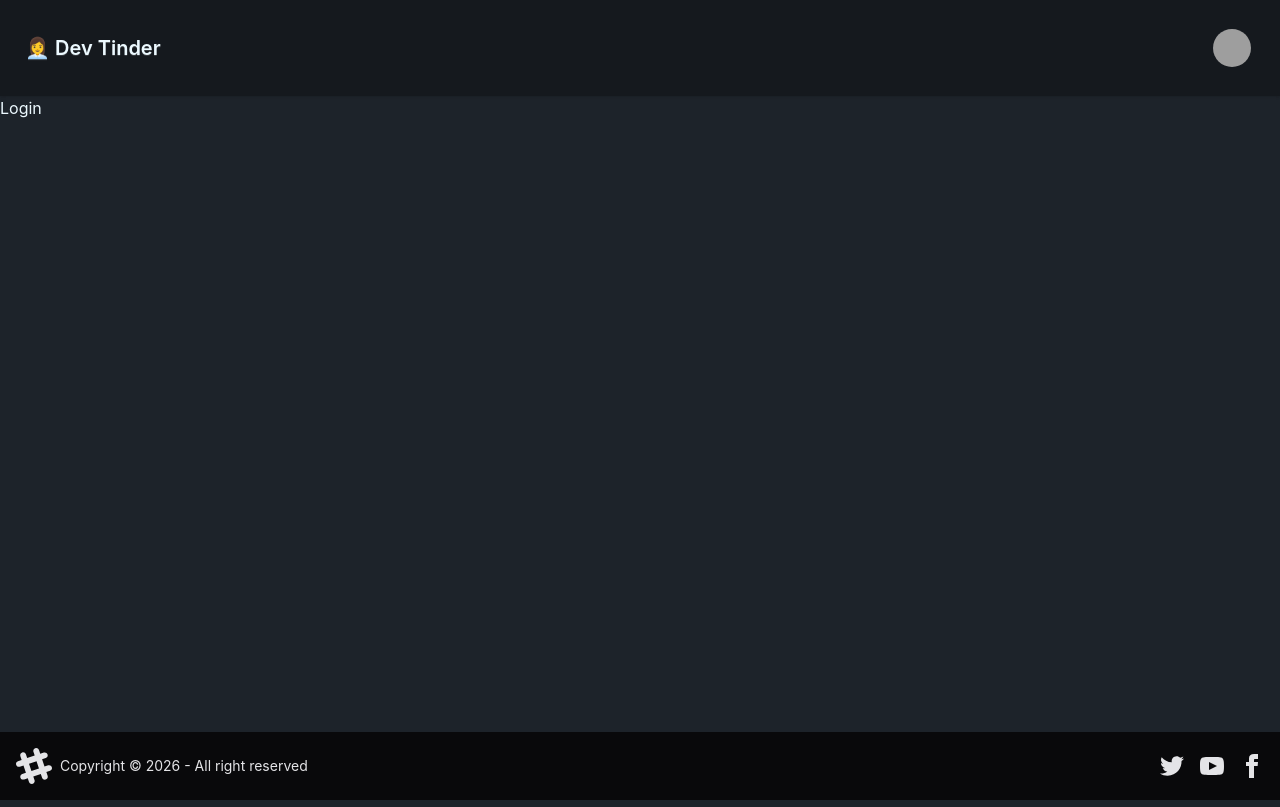
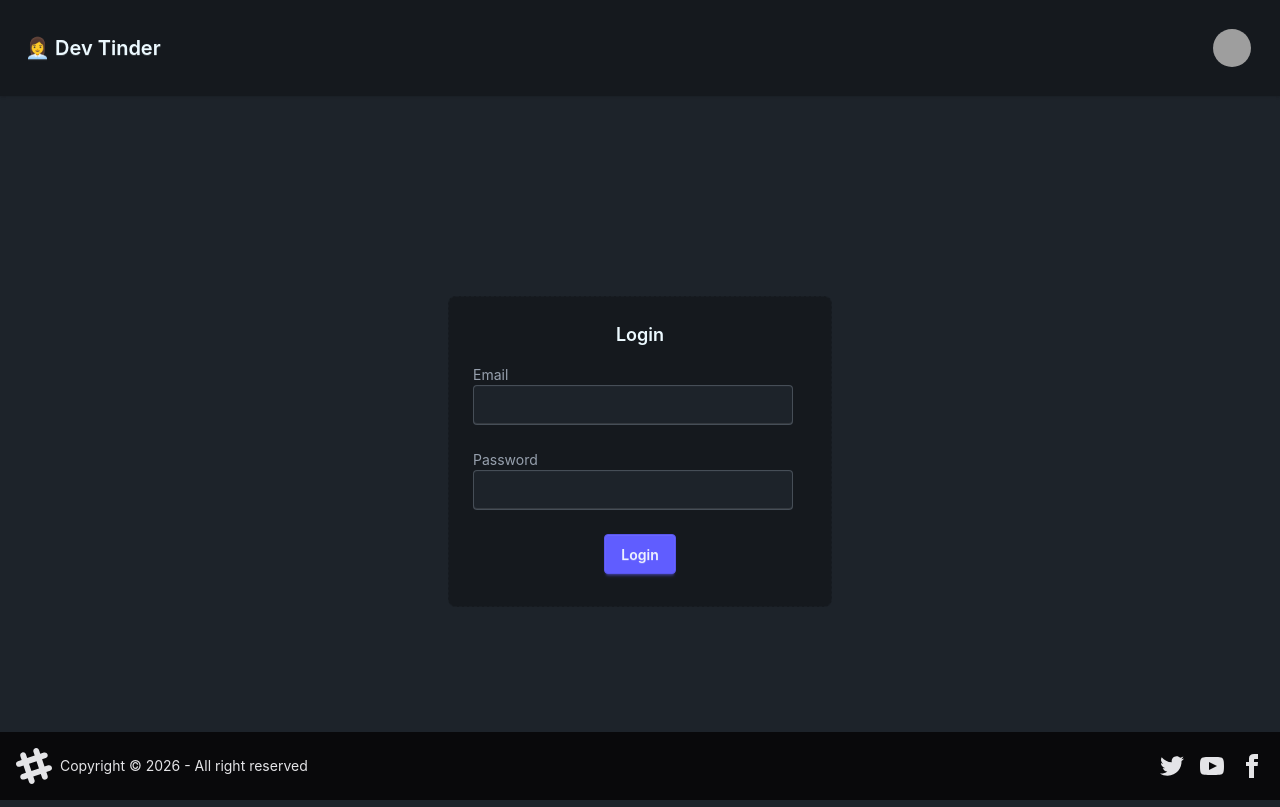
Before and after one commit to aka208/dev-tinder-web, a React (Vite) app: page /login in a window 1280 px wide. Built offline with nearby package versions, Linux system fonts and the light colour scheme; grey boxes are pictures that could not be loaded.

Commit message:
UI Login page created and integrated with backend api

```diff
--- a/package.json
+++ b/package.json
@@ -11,6 +11,7 @@
   },
   "dependencies": {
     "@tailwindcss/vite": "^4.3.1",
+    "axios": "^1.18.0",
     "react": "^19.2.6",
     "react-dom": "^19.2.6",
     "react-router-dom": "^7.18.0",
--- a/src/Login.jsx
+++ b/src/Login.jsx
@@ -1,7 +1,60 @@
-import React from "react";
+import axios from "axios";
+import { useState } from "react";
 
 const Login = () => {
-  return <div>Login</div>;
+  const [emailId, setEmailId] = useState("");
+  const [password, setPassword] = useState("");
+
+  const onLoginClick = async () => {
+    try {
+      const data = await axios.post(
+        "http://localhost:7777/login",
+        {
+          emailId,
+          password,
+        },
+        // to set cookie we need to set withCredentials as true in frontend and cors config credentials as true in backend
+        { withCredentials: true },
+      );
+      console.log("Logged In", data);
+    } catch (error) {
+      console.log(error);
+    }
+  };
+  return (
+    <div className="flex justify-center items-center my-50">
+      <div className="card card-dash bg-base-300 w-96">
+        <div className="card-body">
+          <h2 className="card-title justify-center">Login</h2>
+          <div className="my-2">
+            <label className="label">Email</label>
+            <input
+              type="email"
+              className="input"
+              placeholder=""
+              value={emailId}
+              onChange={(e) => setEmailId(e.target.value)}
+            />
+          </div>
+          <div className="my-2">
+            <label className="label">Password</label>
+            <input
+              type="password"
+              className="input"
+              placeholder=""
+              value={password}
+              onChange={(e) => setPassword(e.target.value)}
+            />
+          </div>
+          <div className="card-actions justify-center my-2">
+            <button className="btn btn-primary" onClick={() => onLoginClick()}>
+              Login
+            </button>
+          </div>
+        </div>
+      </div>
+    </div>
+  );
 };
 
 export default Login;
```
Also changed, not shown: 1 other file (tests, documents, lock files or other folders).
